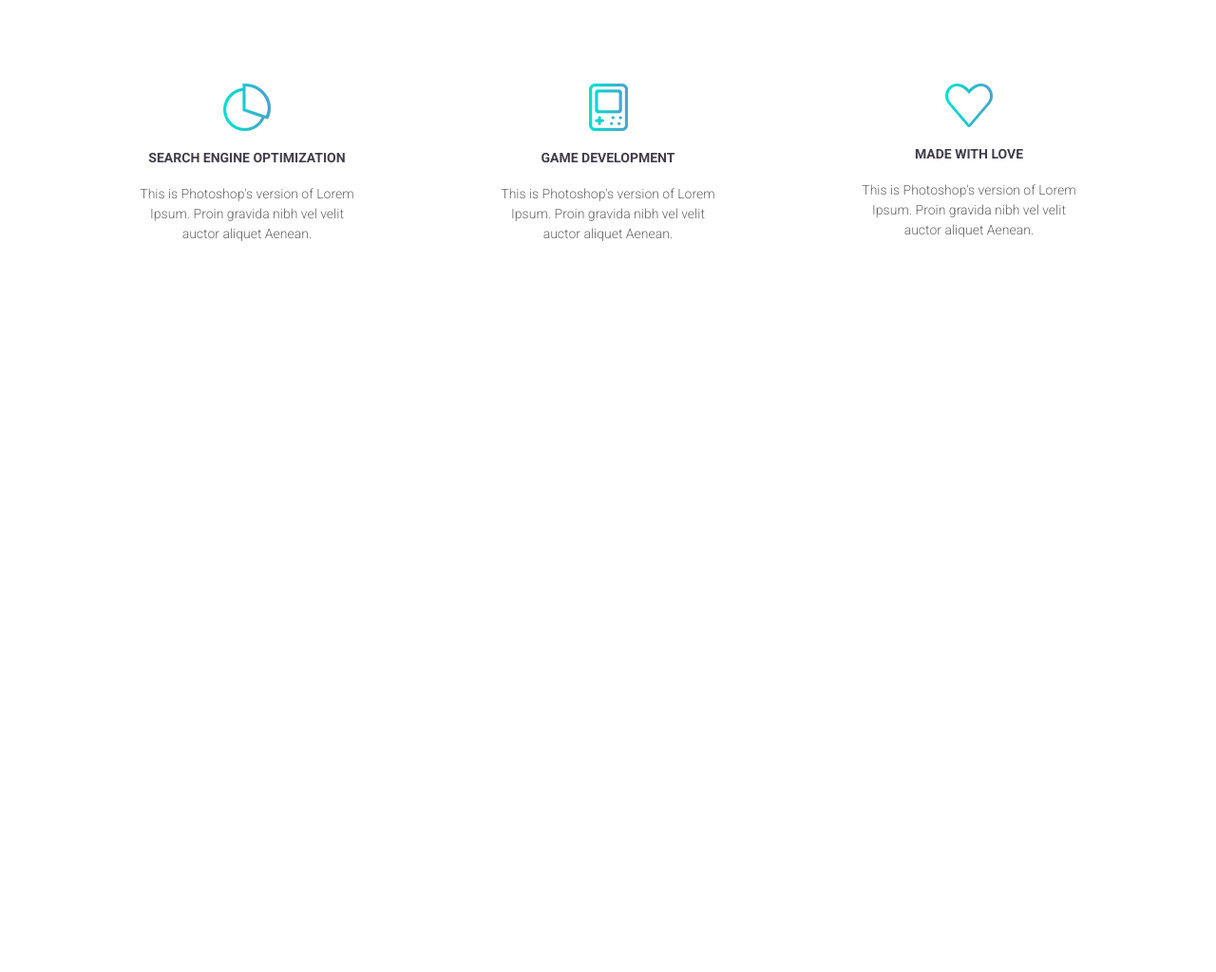
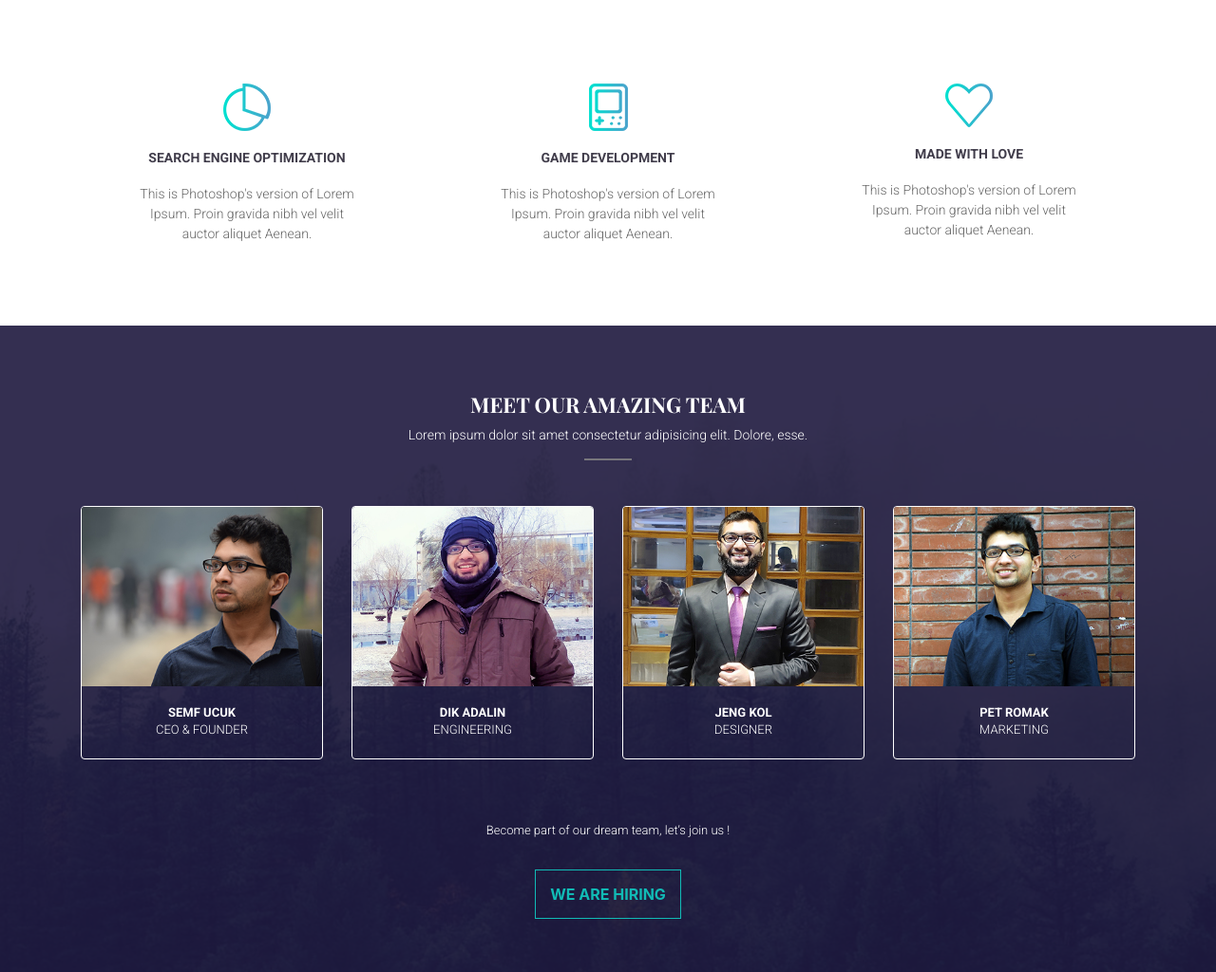
Before and after one commit to Ehsan-ul/PSD-to-HTML_Tajam-Master-Project, a plain HTML site: page index.html in a window 1280 px wide. Shown: the part 2003-3027 px from the top of the page at 95% size. Before the commit the page ends 2346 px from the top, so only its background shows below. Drawn offline with nearby package versions, Linux system fonts and the light colour scheme.

Commit message:
team-part

```diff
--- a/index.html
+++ b/index.html
@@ -315,7 +315,98 @@
         <!-- service item end -->
       </div>
     </div>
-    <!-- Service Part End -->
+    <!-- Service Part Ends -->
+
+    <!-- team part strats -->
+    <section id="team-part">
+      <div class="container">
+        <div class="row">
+          <div class="col-lg-12">
+            <div class="team-top-text">
+              <h2>MEET OUR AMAZING TEAM</h2>
+              <p>
+                Lorem ipsum dolor sit amet consectetur adipisicing elit. Dolore,
+                esse.
+              </p>
+            </div>
+          </div>
+        </div>
+        <!-- image section -->
+        <div class="row mt-5">
+          <div class="col-lg-3">
+            <div class="team-member">
+              <div class="card team-card">
+                <img
+                  class="card-img-top"
+                  src="./images/img1.jpg"
+                  alt="Card image cap"
+                />
+                <div class="card-body">
+                  <h5 class="card-title">SEMF UCUK</h5>
+                  <p class="card-text">CEO & FOUNDER</p>
+                </div>
+              </div>
+            </div>
+          </div>
+          <div class="col-lg-3">
+            <div class="team-member">
+              <div class="card team-card">
+                <img
+                  class="card-img-top"
+                  src="./images/img2.jpg"
+                  alt="Card image cap"
+                />
+                <div class="card-body">
+                  <h5 class="card-title">DIK ADALIN</h5>
+                  <p class="card-text">ENGINEERING</p>
+                </div>
+              </div>
+            </div>
+          </div>
+          <div class="col-lg-3">
+            <div class="team-member">
+              <div class="card team-card">
+                <img
+                  class="card-img-top"
+                  src="./images/img3.jpg"
+                  alt="Card image cap"
+                />
+                <div class="card-body">
+                  <h5 class="card-title">JENG KOL</h5>
+                  <p class="card-text">DESIGNER</p>
+                </div>
+              </div>
+            </div>
+          </div>
+          <div class="col-lg-3">
+            <div class="team-member">
+              <div class="card team-card">
+                <img
+                  class="card-img-top"
+                  src="./images/img4.jpg"
+                  alt="Card image cap"
+                />
+                <div class="card-body">
+                  <h5 class="card-title">PET ROMAK</h5>
+                  <p class="card-text">MARKETING</p>
+                </div>
+              </div>
+            </div>
+          </div>
+        </div>
+
+        <!-- paragraph and button -->
+        <div class="row">
+          <div class="col-lg-12">
+            <div class="team-bottom-text">
+              <p>Become part of our dream team, let’s join us !</p>
+              <a href="#">WE ARE HIRING</a>
+            </div>
+          </div>
+        </div>
+      </div>
+    </section>
+    <!-- team part ends -->
 
     <script src="./js/jquery-3.6.0.min.js"></script>
     <script src="./js/venobox.min.js"></script>
--- a/style.css
+++ b/style.css
@@ -139,6 +139,11 @@ ul {
 
 ul.slick-dots {
   padding-left: 10px;
+}
+
+button:focus {
+  /* outline: 1px dotted; */
+  outline: 0px auto -webkit-focus-ring-color;
 }
 /* banner slick-slider css ends */
 /* Banner part css end */
@@ -283,8 +288,108 @@ ul.slick-dots {
   line-height: 21px;
 }
 /* service item end */
+/* Service part css end */
 
-/* Service part css end */
+/* team-part css strats */
+#team-part {
+  background: url(./images/team-part-bg.jpg);
+  background-repeat: no-repeat;
+  background-size: cover;
+  background-position: center;
+  position: relative;
+  padding: 70px 0;
+}
+
+#team-part::after {
+  position: absolute;
+  content: '';
+  width: 100%;
+  height: 100%;
+  top: 0;
+  left: 0;
+  background-color: rgba(31, 26, 64, 0.9);
+}
+
+.team-top-text {
+  z-index: 100;
+  position: relative;
+  color: white;
+  text-align: center;
+}
+
+.team-top-text h2 {
+  font-family: 'Playfair Display', serif;
+  font-size: 22px;
+  font-weight: bold;
+}
+
+.team-top-text p {
+  font-family: 'Roboto', sans-serif;
+  font-size: 14px;
+  font-weight: 300;
+  position: relative;
+}
+
+.team-top-text p::after {
+  position: absolute;
+  content: '';
+  width: 50px;
+  height: 2px;
+  background: #78767c;
+  left: 50%;
+  transform: translateX(-50%);
+  top: 35px;
+}
+
+.team-member {
+  z-index: 120;
+  position: relative;
+  text-align: center;
+}
+
+.team-card {
+  background: none;
+  border: 1px solid white;
+  color: white;
+}
+
+.team-member h5 {
+  font-family: 'Roboto', sans-serif;
+  font-size: 13px;
+  font-weight: bold;
+  margin: 0;
+}
+
+.team-member p {
+  font-family: 'Roboto', sans-serif;
+  font-size: 13px;
+  font-weight: 300;
+}
+
+.team-bottom-text {
+  z-index: 120;
+  position: relative;
+  text-align: center;
+}
+
+.team-bottom-text p {
+  font-family: 'Roboto', sans-serif;
+  font-size: 13px;
+  font-weight: 300;
+  color: white;
+  padding: 65px 0 30px 0;
+}
+
+.team-bottom-text a {
+  border: 1px solid #11bbb6;
+  text-transform: uppercase;
+  padding: 15px;
+  color: #11bbb6;
+  font-weight: bold;
+  text-decoration: none;
+}
+
+/* team-part css ends */
 
 /* font-family: 'Playfair Display', serif;
 font-family: 'Roboto', sans-serif; */
```
Also changed, not shown: images/img1.jpg (added), images/img2.jpg (added), images/img3.jpg (added), images/img4.jpg (added), images/img5.jpg (added), images/team-part-bg.jpg (added).
